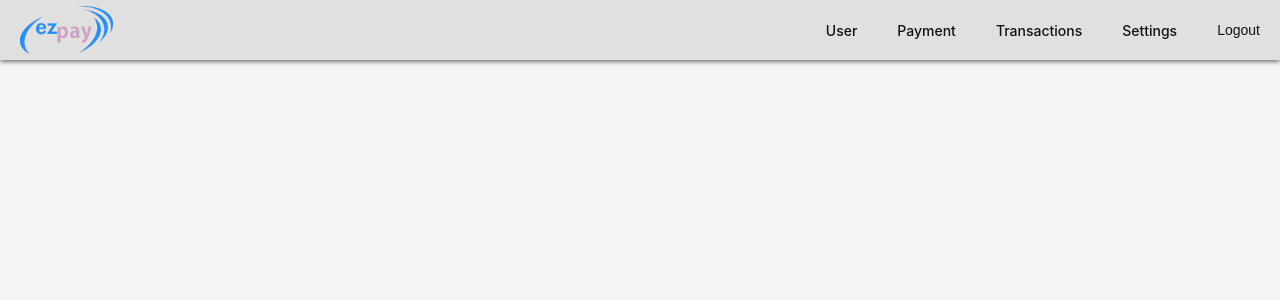
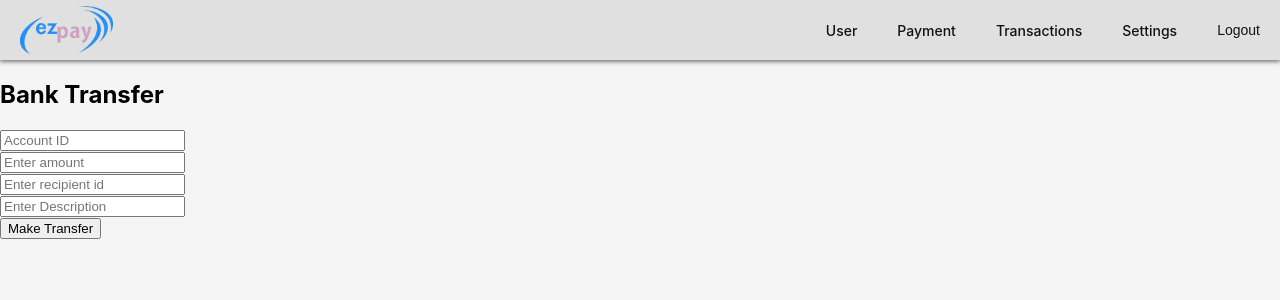
Before and after one commit to NecroWolf28/ezpay-react, a React (Create React App) app: page /payments/bank-transfer in a window 1280 px wide. Shown: the top 300 px of the page. Built offline with nearby package versions, Linux system fonts and the light colour scheme; sample sign-in values are in the browser's storage.

Commit message:
Add cancel transaction feature frontend support

```diff
--- a/src/App.js
+++ b/src/App.js
@@ -10,7 +10,7 @@ import Settings from './page/settings/Settings';
 import Login from "./page/auth/Login";
 import PrivateRoute from "./PrivateRoute";
 import Recover from "./page/auth/Recover";
-import Payment from "./page/payments/";
+import Payment from "./page/payments/Payment";
 import UPIPayments from "./page/payments/UPIPayments";
 import BankTransfer from "./page/payments/BankTransfer";
 
--- a/src/components/lib/Button.css
+++ b/src/components/lib/Button.css
@@ -1,3 +1,12 @@
+.button-pay {
+    display: flex;
+    justify-content: center;
+    align-items: center;
+    gap: 20px;
+    margin: 40px auto;
+    padding: 10px;
+}
+
 .button {
     padding: 10px 20px;
     font-size: 14px;
@@ -10,6 +19,7 @@
     color: var(--text-color);
     flex: 1;
 }
+
 
 .button:disabled {
     background-color: var(--inactive-tab-color);
--- a/src/page/payments/BankTransfer.js
+++ b/src/page/payments/BankTransfer.js
@@ -1,4 +1,97 @@
+import {useRef} from "react";
+import {useEffect , useState } from "react";
+
 function BankTransfer() {
-    return null;
+    let accountIdRef = useRef();
+    let amountRef = useRef();
+    let recipientRef = useRef();
+    let descRef = useRef();
+    const [accountId, setAccountId] = useState('');
+
+    useEffect(() => {
+        // Retrieve user object from local storage
+        const user = JSON.parse(localStorage.getItem('user'));
+
+        if (user && user.account && user.account.id) {
+            const accountId = user.account.id; // Extract the account ID
+            console.log('Account ID:', accountId); // Debugging log to check if it's correct
+            setAccountId(accountId); // Assuming you want to store it in a state variable
+            accountIdRef.current.value = accountId; // Optionally assign it to the input field
+        } else {
+            console.error('Account ID not found in user data.');
+            alert('Account ID not found in user data.');
+        }
+    }, []);
+
+
+    const sendTransfer = async () => {
+        let variables = {
+            "senderAccountId": accountIdRef.current.value,
+            "recipientAccountId": recipientRef.current.value,
+            "amount": amountRef.current.value,
+            "description": descRef.current.value
+        }
+
+        try {
+            const res = await fetch("http://localhost:8081/api/payment/bank-transfer",
+                {
+                    "method": "POST",
+                    "body": JSON.stringify(variables),
+                    "headers": {"Content-Type": "application/json"}
+                });
+
+            if(!res.ok) {
+                const error = await res.text();
+                //console.error("ERROR:", error);
+                alert(`Error: ${error} `);
+                return;
+            }
+            else {
+                // For successful responses, read the success message
+                const successData = await res.text(); // ResponseEntity body can also be plain text
+                alert(`Success: ${successData}`);
+            }
+
+            //const data = await res.json();
+            //console.log(data);
+            //alert("Success!");
+        }catch(error) {
+            console.error("Error:", error);
+            alert("an error has occurred!");
+        }
+    }
+
+    return (
+
+        <div className="Container">
+            <div className="row">
+                <div className="col-md-6">
+                    <h2>Bank Transfer</h2>
+                </div>
+            </div>
+            <div className="row">
+                <div className="col-md-6">
+                    <input ref={accountIdRef} type="text" placeholder="Account ID" readOnly/>
+                </div>
+                <div className="col-md-6">
+                    <input ref={amountRef} type="text" placeholder="Enter amount"/>
+                </div>
+                <div className="col-md-6">
+                    <input ref={recipientRef} type="text" placeholder="Enter recipient id"/>
+                </div>
+                <div className="col-md-6">
+                    <input ref={descRef} type="text" placeholder="Enter Description"/>
+                </div>
+                <div className="row">
+                    <div className="col-md-6">
+
+                        <button onClick={() => sendTransfer()}>Make Transfer</button>
+
+                    </div>
+                </div>
+            </div>
+        </div>
+    );
 }
+
 export default BankTransfer;
--- a/src/page/payments/Payment.js
+++ b/src/page/payments/Payment.js
@@ -1,5 +1,9 @@
 import React, {useRef} from "react";
 import {useNavigate} from "react-router-dom";
+import Card from '../../components/lib/Card';
+import {Link} from 'react-router-dom';
+import Button from '../../components/lib/Button';
+import './payment.css';
 
 function Payment(){
 
@@ -8,24 +12,32 @@ function Payment(){
 
     return (
         <>
-            <div className="Container">
-                <div className="row">
-                    <div className="col-md-6">
-                            <h2>Payments</h2>
-                    </div>
-                </div>
-                <div className="row">
+            <div className="payment-page">
+                <h1 className="page-title">Payments</h1>
+                <Card>
+                    {/*<div className="row">
                         <div className="col-md-6">
                             <button onClick={() => navigate("/payments/upi")}>UPI Payment</button>
                         </div>
                         <div className="col-md-6">
                             <button onClick={() => navigate("/payments/bank-transfer")}>Bank Transfer</button>
                         </div>
+                    </div>*/}
+                    <div className="button-pay">
+                    <Link to="/payments/upi">
+                        <Button label="UPI Payment" type="confirm"/>
+                    </Link>
+
+                    <Link to="/payments/bank-transfer">
+                        <Button label="Bank Transfer" type="confirm"/>
+                    </Link>
                     </div>
+                </Card>
             </div>
 
         </>
 
     )
 }
+
 export default Payment;
--- a/src/page/payments/UPIPayments.js
+++ b/src/page/payments/UPIPayments.js
@@ -1,10 +1,32 @@
-import {useRef} from "react";
+import React, {useRef} from "react";
+import {useEffect , useState } from "react";
+import Card from '../../components/lib/Card';
+import {Link} from 'react-router-dom';
+import Button from '../../components/lib/Button';
+import './payment.css';
 
 function UPIPayments() {
     let accountRef = useRef();
     let amountRef = useRef();
     let recipientRef = useRef();
     let descRef = useRef();
+    const [accountId, setAccountId] = useState('');
+
+    useEffect(() => {
+        // Retrieve user object from local storage
+        const user = JSON.parse(localStorage.getItem('user'));
+
+        // Check if user exists and account is present
+        if (user && user.account && user.account.id) {
+            const accountId = user.account.id; // Extract the account ID
+            console.log('Account ID:', accountId); // Debugging log to check if it's correct
+            setAccountId(accountId); // Assuming you want to store it in a state variable
+            accountRef.current.value = accountId; // Optionally assign it to the input field
+        } else {
+            console.error('Account ID not found in user data.');
+            alert('Account ID not found in user data.');
+        }
+    }, []);
 
 
     const sendPayment = async () => {
@@ -15,25 +37,43 @@ function UPIPayments() {
             "description": descRef.current.value
         }
 
-        const res = await fetch("http://localhost:8081/api/payment/upiPayment",
-            {"method":"POST",
-                "body":JSON.stringify(variables),
-            "headers":{"Content-Type":"application/json"}});
-        const data = await res.json();
-        console.log(data);
+        try {
+            const res = await fetch("http://localhost:8081/api/payment/upiPayment",
+                {
+                    "method": "POST",
+                    "body": JSON.stringify(variables),
+                    "headers": {"Content-Type": "application/json"}
+                });
+
+            if(!res.ok) {
+                const error = await res.text();
+                //console.error("ERROR:", error);
+                alert(`Error: ${error} `);
+                return;
+            }
+            else {
+                // For successful responses, read the success message
+                const successData = await res.text(); // ResponseEntity body can also be plain text
+                alert(`Success: ${successData}`);
+            }
+
+            //const data = await res.json();
+            //console.log(data);
+            //alert("Success!");
+        }catch(error) {
+            console.error("Error:", error);
+            alert("an error has occurred!");
+        }
     }
 
     return (
 
-        <div className="Container">
-         <div className="row">
-            <div className="col-md-6">
-                <h2>UPI Payments</h2>
-            </div>
-         </div>
+        <div className="payment-page">
+            <h1 className="page-title">UPI Payments</h1>
+            <Card>
             <div className="row">
                 <div className="col-md-6">
-                    <input ref={accountRef} type="text" placeholder="Enter account id"/>
+                    <input ref={accountRef} type="text" placeholder="Account ID" readOnly/>
                 </div>
                 <div className="col-md-6">
                     <input ref={amountRef} type="text" placeholder="Enter amount"/>
@@ -52,6 +92,7 @@ function UPIPayments() {
                     </div>
                 </div>
             </div>
+            </Card>
         </div>
     );
 }
--- /dev/null
+++ b/src/page/payments/payment.css
@@ -0,0 +1,6 @@
+.payment-page {
+    display: flex;
+    flex-direction: column;
+    padding: 20px;
+    gap: 20px;
+}
```
Also changed, not shown: src/components/lib/Header.js. Lines whose indentation alone changed are shown as unchanged.
